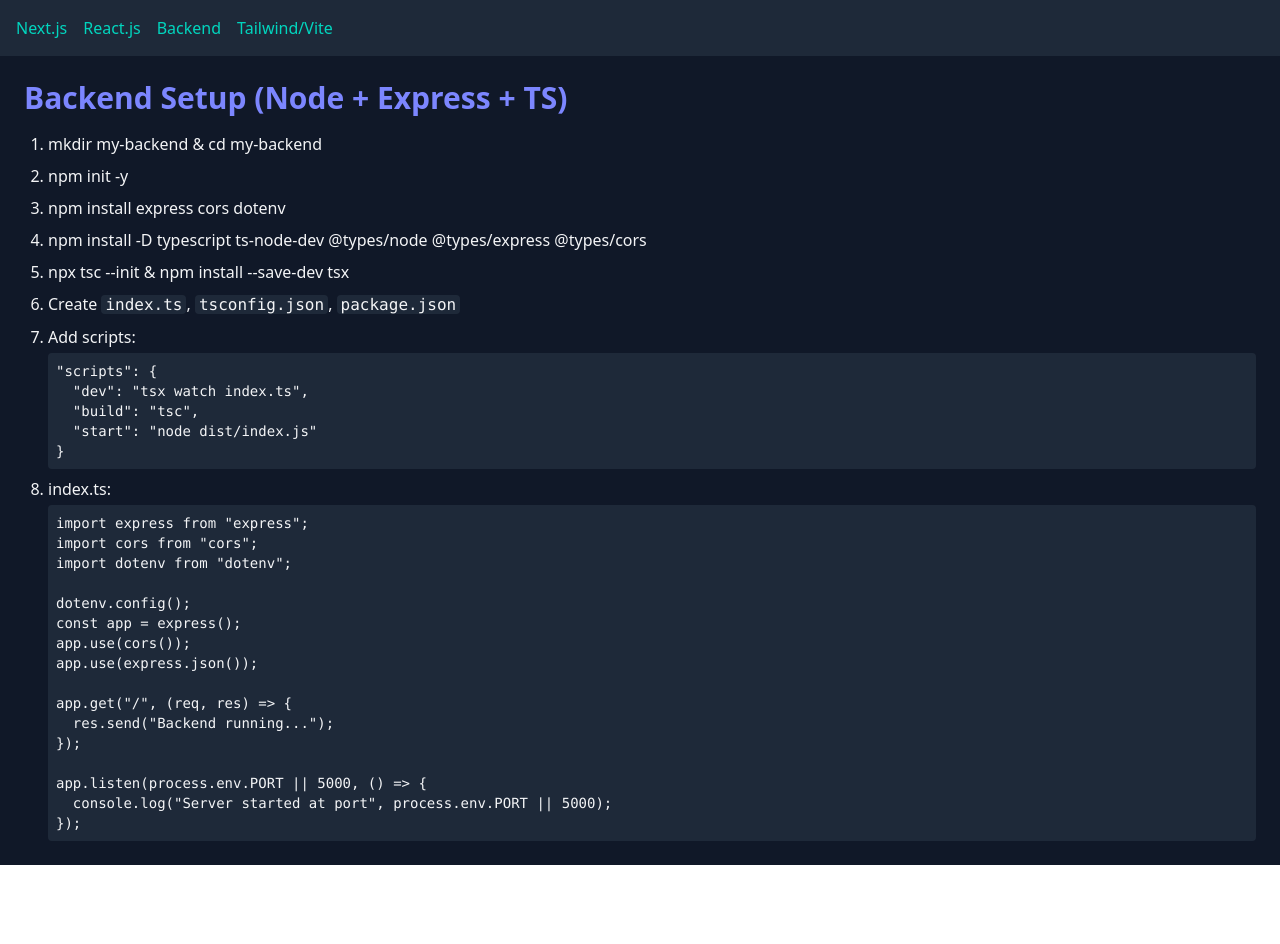
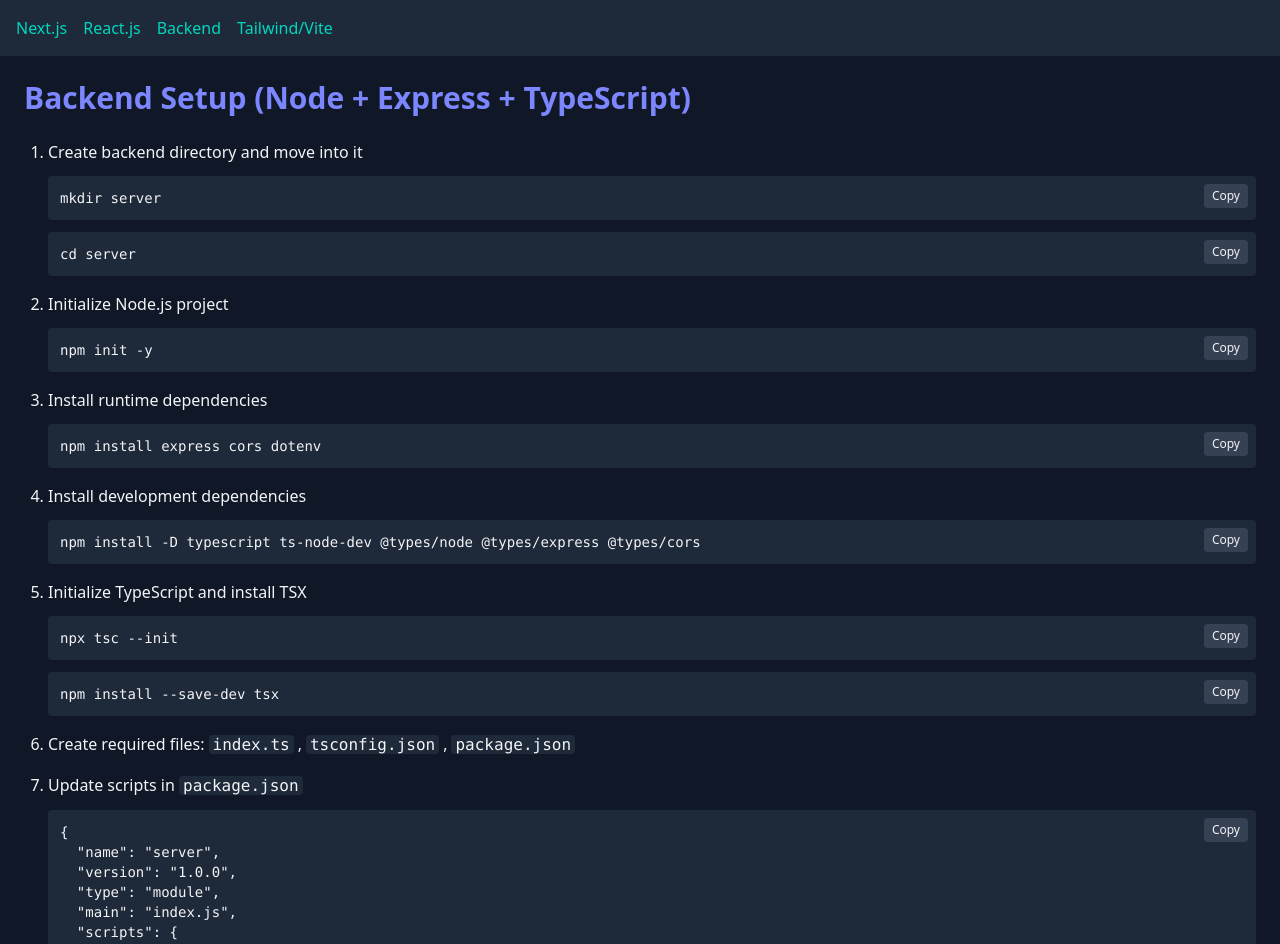
Before and after one commit to Vinitsarvaiya/new-projects, a React (Vite) app: page /backend in a window 1280 px wide. Shown: the top 944 px of the page. Before the commit the page ends 865 px from the top, so only its background shows below. Built offline with nearby package versions, Linux system fonts and the light colour scheme.

Commit message:
updated backend code

```diff
--- a/package.json
+++ b/package.json
@@ -14,6 +14,7 @@
     "axios": "^1.13.2",
     "react": "^19.2.0",
     "react-dom": "^19.2.0",
+    "react-hot-toast": "^2.6.0",
     "react-redux": "^9.2.0",
     "react-router-dom": "^7.12.0"
   },
--- a/src/pages/Backend.tsx
+++ b/src/pages/Backend.tsx
@@ -1,31 +1,138 @@
 // src/pages/Backend.tsx
+import { Toaster } from "react-hot-toast";
 import Layout from "../components/Layout";
+import { CopyableCode } from "./ReactJS";
 
 const Backend = () => {
   return (
     <Layout>
-      <h1 className="text-3xl font-bold text-indigo-400 mb-4">Backend Setup (Node + Express + TS)</h1>
-      <ol className="list-decimal ml-6 space-y-2">
-        <li>mkdir my-backend &amp; cd my-backend</li>
-        <li>npm init -y</li>
-        <li>npm install express cors dotenv</li>
-        <li>npm install -D typescript ts-node-dev @types/node @types/express @types/cors</li>
-        <li>npx tsc --init &amp; npm install --save-dev tsx</li>
-        <li>Create <code className="bg-gray-800 px-1 rounded">index.ts</code>, <code className="bg-gray-800 px-1 rounded">tsconfig.json</code>, <code className="bg-gray-800 px-1 rounded">package.json</code></li>
-        <li>Add scripts:
-          <pre className="bg-gray-800 p-2 rounded mt-1 overflow-x-auto text-sm">{`"scripts": {
-  "dev": "tsx watch index.ts",
-  "build": "tsc",
-  "start": "node dist/index.js"
-}`}</pre>
+        <Toaster position="bottom-right" reverseOrder={false} />
+      <h1 className="text-3xl font-bold text-indigo-400 mb-6">
+        Backend Setup (Node + Express + TypeScript)
+      </h1>
+
+      <ol className="list-decimal ml-6 space-y-4">
+
+        {/* Step 1 */}
+        <li>
+          <p className="mb-2">Create backend directory and move into it</p>
+          <CopyableCode code="mkdir server" />
+          <CopyableCode code="cd server" />
         </li>
-        <li>index.ts:
-          <pre className="bg-gray-800 p-2 rounded mt-1 overflow-x-auto text-sm">{`import express from "express";
+
+        {/* Step 2 */}
+        <li>
+          <p className="mb-2">Initialize Node.js project</p>
+          <CopyableCode code="npm init -y" />
+        </li>
+
+        {/* Step 3 */}
+        <li>
+          <p className="mb-2">Install runtime dependencies</p>
+          <CopyableCode code="npm install express cors dotenv" />
+        </li>
+
+        {/* Step 4 */}
+        <li>
+          <p className="mb-2">Install development dependencies</p>
+          <CopyableCode code="npm install -D typescript ts-node-dev @types/node @types/express @types/cors" />
+        </li>
+
+        {/* Step 5 */}
+        <li>
+          <p className="mb-2">Initialize TypeScript and install TSX</p>
+          <CopyableCode code="npx tsc --init" />
+          <CopyableCode code="npm install --save-dev tsx" />
+        </li>
+
+        {/* Step 6 */}
+        <li>
+          <p className="mb-2">
+            Create required files:
+            <code className="bg-gray-800 px-1 rounded mx-1">index.ts</code>,
+            <code className="bg-gray-800 px-1 rounded mx-1">tsconfig.json</code>,
+            <code className="bg-gray-800 px-1 rounded mx-1">package.json</code>
+          </p>
+        </li>
+
+        {/* Step 7 */}
+        <li>
+          <p className="mb-2">
+            Update scripts in{" "}
+            <code className="bg-gray-800 px-1 rounded">package.json</code>
+          </p>
+          <CopyableCode
+            block
+            code={`{
+  "name": "server",
+  "version": "1.0.0",
+  "type": "module",
+  "main": "index.js",
+  "scripts": {
+    "dev": "tsx watch index.ts",
+    "build": "tsc",
+    "start": "node dist/index.js"
+  },
+  "dependencies": {
+    "cors": "^2.8.5",
+    "dotenv": "^17.2.3",
+    "express": "^5.2.1"
+  },
+  "devDependencies": {
+    "@types/cors": "^2.8.19",
+    "@types/express": "^5.0.6",
+    "@types/node": "^25.0.1",
+    "ts-node-dev": "^2.0.0",
+    "tsx": "^4.21.0",
+    "typescript": "^5.9.3"
+  }
+}
+`}
+          />
+        </li>
+        <li>
+          <p className="mb-2">Install it</p>
+          <CopyableCode code="npm i" />
+        </li>
+
+        <li>
+          <p className="mb-2">
+            update {" "}
+            <code className="bg-gray-800 px-1 rounded">tsconfig.json</code>
+          </p>
+          <CopyableCode
+            block
+            code={`{
+  "compilerOptions": {
+    "module": "NodeNext",
+    "target": "ES2020",
+    "moduleResolution": "NodeNext",
+    "verbatimModuleSyntax": true,
+    "outDir": "dist",
+    "esModuleInterop": true,
+    "strict": true
+  }
+}
+`}
+          />
+        </li>
+
+        {/* Step 8 */}
+        <li>
+          <p className="mb-2">
+            Create Express server in{" "}
+            <code className="bg-gray-800 px-1 rounded">index.ts</code>
+          </p>
+          <CopyableCode
+            block
+            code={`import express from "express";
 import cors from "cors";
 import dotenv from "dotenv";
 
 dotenv.config();
+
 const app = express();
+
 app.use(cors());
 app.use(express.json());
 
@@ -35,8 +142,15 @@
 
 app.listen(process.env.PORT || 5000, () => {
   console.log("Server started at port", process.env.PORT || 5000);
-});`}</pre>
+});`}
+          />
         </li>
+
+         <li>
+          <p className="mb-2">start the server</p>
+          <CopyableCode code="npm run dev" />
+        </li>
+
       </ol>
     </Layout>
   );
--- a/src/pages/ReactJS.tsx
+++ b/src/pages/ReactJS.tsx
@@ -1,17 +1,80 @@
+import React from "react";
 import Layout from "../components/Layout";
+import toast, { Toaster } from "react-hot-toast";
+
+export const CopyableCode = ({
+  code,
+  block = false,
+}: {
+  code: string;
+  block?: boolean;
+}) => {
+  const handleCopy = () => {
+    navigator.clipboard.writeText(code);
+    toast.success("Copied to clipboard!");
+  };
+
+  return (
+    <div className="relative mt-3 w-full">
+      {/* Copy Button */}
+      <button
+        onClick={handleCopy}
+        className="absolute top-2 right-2 bg-gray-700 text-gray-100 px-2 py-1 rounded text-xs hover:bg-gray-600 transition z-10"
+      >
+        Copy
+      </button>
+
+      {/* Code Block */}
+      <pre
+        className={`w-full bg-gray-800 text-gray-100 p-3 rounded overflow-x-auto text-sm ${
+          block ? "" : "whitespace-nowrap"
+        }`}
+      >
+        <code className="block w-full">{code}</code>
+      </pre>
+    </div>
+  );
+};
 
 const ReactJS = () => {
   return (
     <Layout>
+      <Toaster position="bottom-right" reverseOrder={false} />
       <h1 className="text-3xl font-bold text-indigo-400 mb-4">React.js Setup</h1>
-      <ol className="list-decimal ml-6 space-y-1">
-        <li>npx create-react-router@latest</li>
-        <li>Or using Vite: <code className="bg-gray-800 px-1 rounded">npm create vite@latest my-app</code></li>
-        <li>If issues, run:
-          <ul className="list-disc ml-6 mt-1">
-            <li>npx tsc --version</li>
-            <li>rm -rf node_modules package-lock.json node_modules/.tmp</li>
-            <li>npm install</li>
+      <ol className="list-decimal ml-6 space-y-2">
+        <li>
+          <CopyableCode code="npx create-react-app my-app" />
+        </li>
+        <li>
+          <CopyableCode code="cd my-app" />
+        </li>
+        <li>
+          <CopyableCode code="npm install react-router-dom" />
+        </li>
+        <li>If using Vite (alternative):
+          <ul className="list-disc ml-6 mt-1 space-y-1">
+            <li>
+              <CopyableCode code="npm create vite@latest my-app" />
+            </li>
+            <li>
+              <CopyableCode code="cd my-app" />
+            </li>
+            <li>
+              <CopyableCode code="npm install" />
+            </li>
+          </ul>
+        </li>
+        <li>If any issues:
+          <ul className="list-disc ml-6 mt-1 space-y-1">
+            <li>
+              <CopyableCode code="npx tsc --version" />
+            </li>
+            <li>
+              <CopyableCode code="rm -rf node_modules package-lock.json node_modules/.tmp" />
+            </li>
+            <li>
+              <CopyableCode code="npm install" />
+            </li>
           </ul>
         </li>
       </ol>
```
Also changed, not shown: 1 other file (tests, documents, lock files or other folders).
